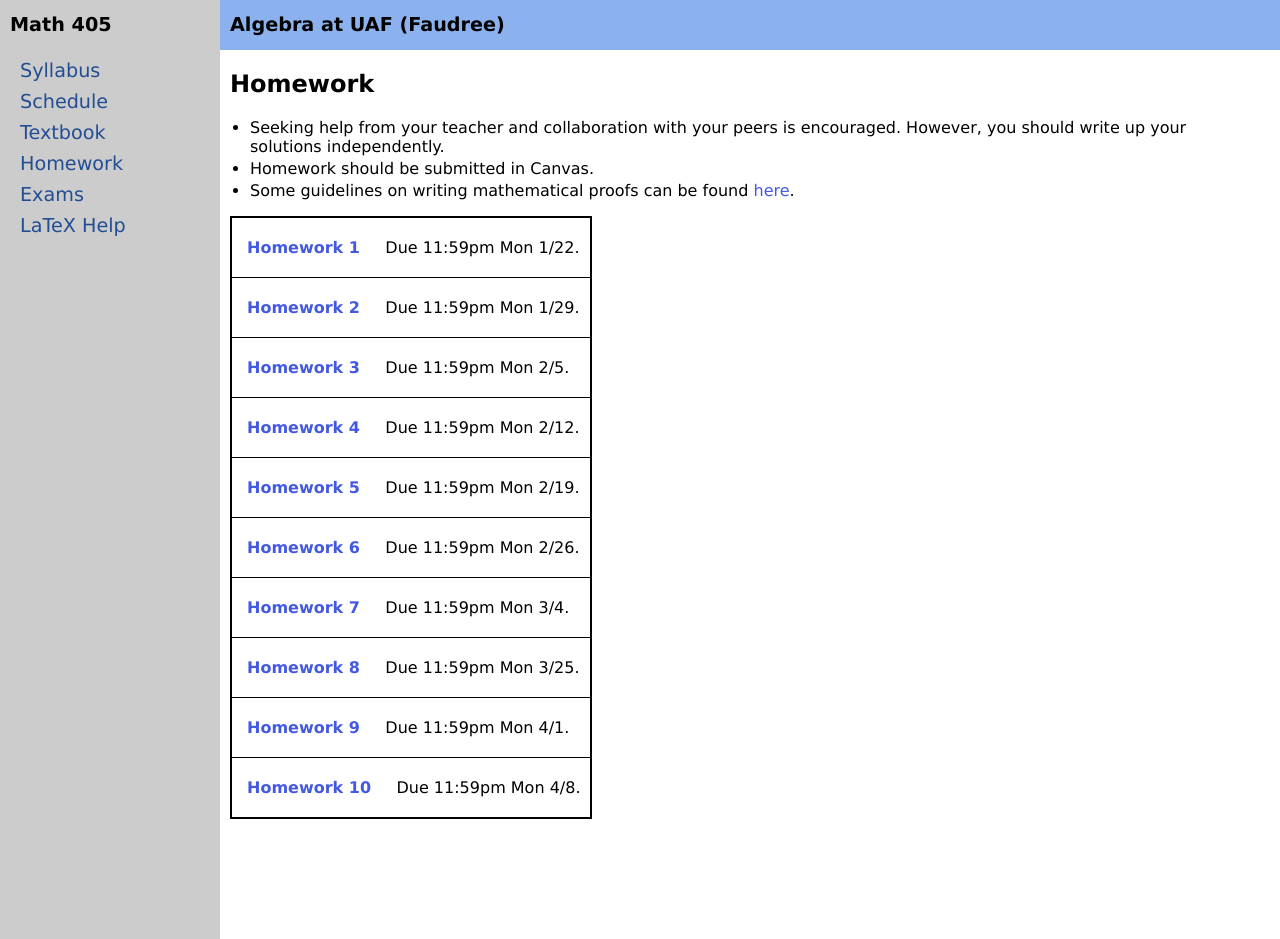
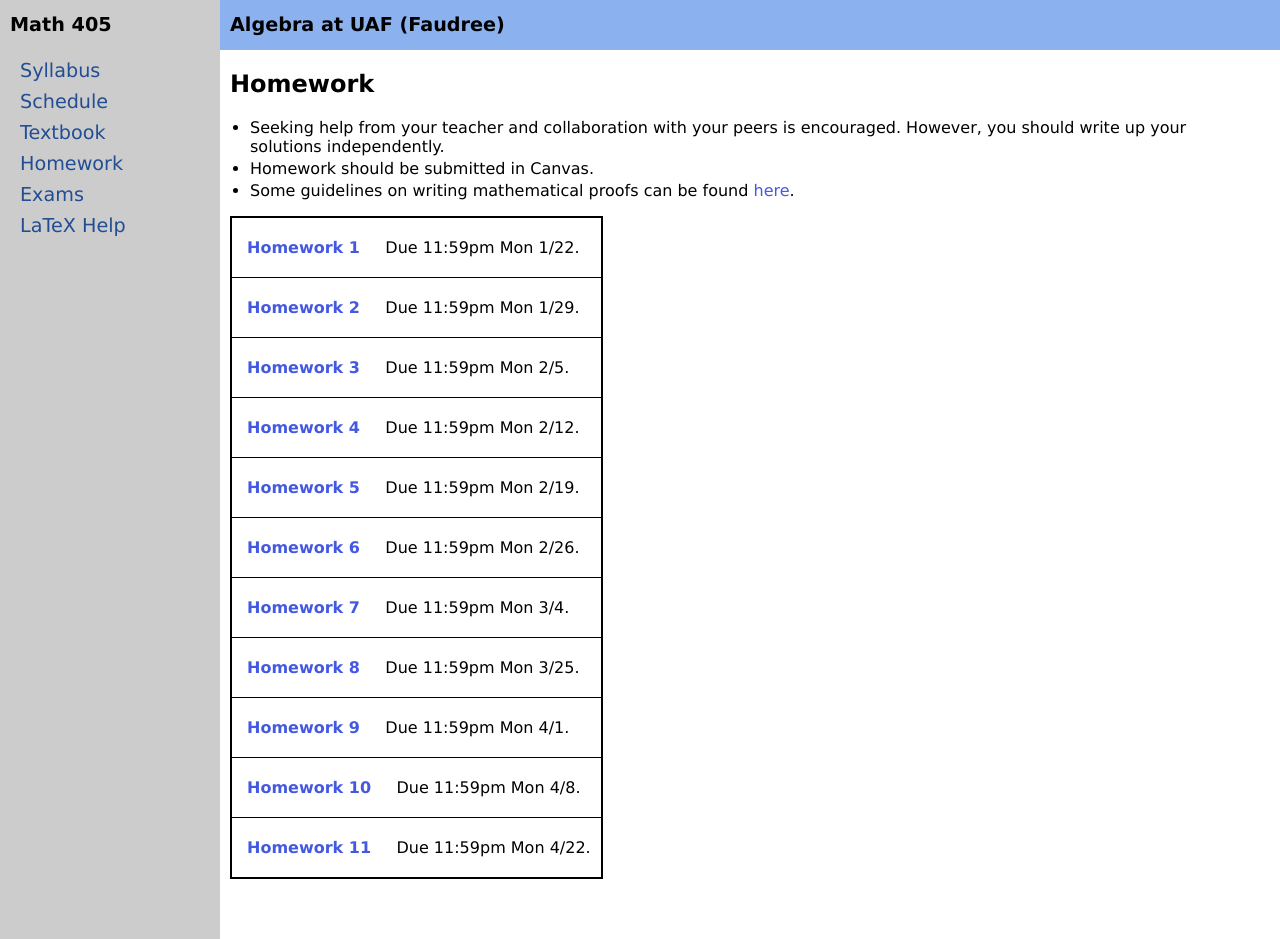
Before and after one commit to jrfaudree/M405s2024, a Jekyll site: the page built from homework.md, in a window 1280 px wide and 939 px high. Built offline with Jekyll 4.4.1, drawn with Linux system fonts in a browser that asks for light colours.

Commit message:
Update homework.yml

```diff
--- a/_data/homework.yml
+++ b/_data/homework.yml
@@ -31,3 +31,6 @@ homework:
 - name: Homework 10
   due: 11:59pm Mon 4/8
   url: M405s24_h10.pdf
+- name: Homework 11
+  due: 11:59pm Mon 4/22
+  url: M405s24_h11.pdf
```
